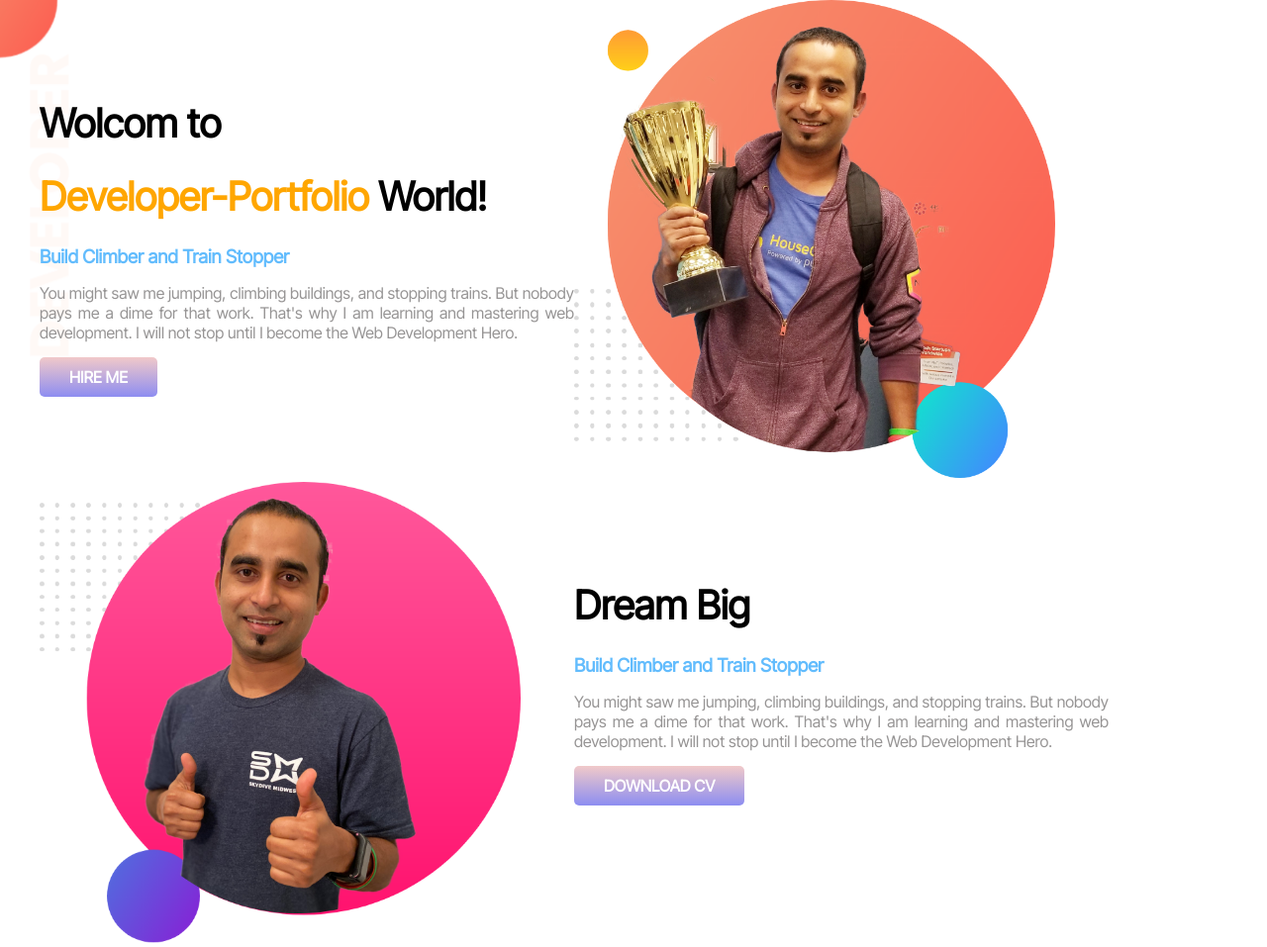
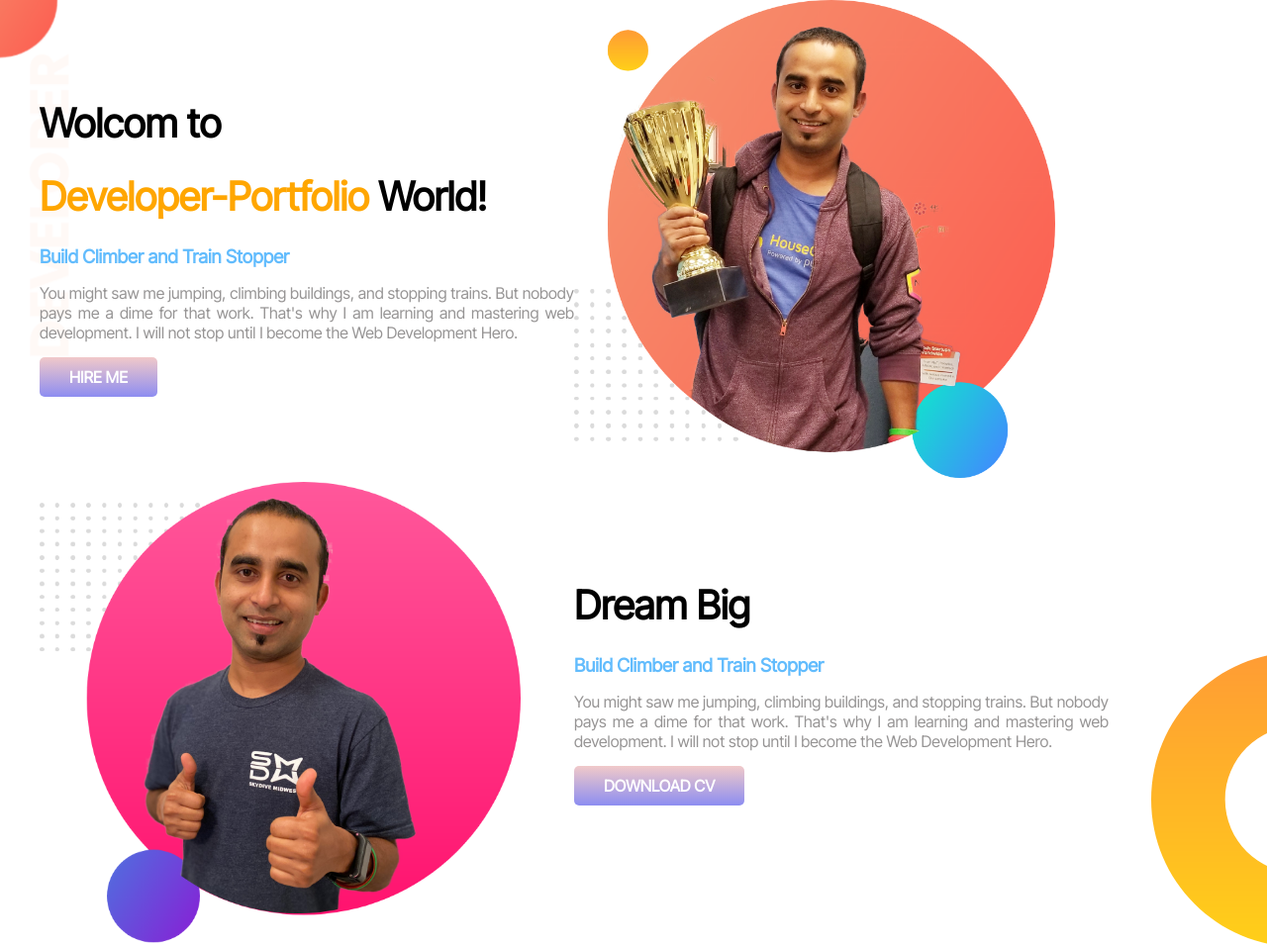
Before and after one commit to Md512945/Developer-portfolio, a plain HTML site: page index.html in a window 1280 px wide. Shown: the whole page at 99% size. Drawn offline with Linux system fonts and the light colour scheme.

Commit message:
end task

```diff
--- a/index.html
+++ b/index.html
@@ -25,6 +25,7 @@
             </div>
         </div>
     </section>
+    <section class="dream-big">
         <div class="container dis-flex">
             <div class="width-half" >
                 <img src="images/jhankar2.png" alt="">
@@ -36,5 +37,6 @@
                 <a class="hire-me" href="#">Download CV</a>
             </div>
         </div>
+    </section>
 </body>
 </html>
--- a/style.css
+++ b/style.css
@@ -53,3 +53,8 @@ p{
     background-image: url(images/top-banner.png);
     background-repeat: no-repeat;
 }
+.dream-big{
+    background-image: url(images/dream-bg.png);
+    background-repeat: no-repeat;
+    background-position: right bottom;
+}
```
Lines whose indentation alone changed are shown as unchanged.
